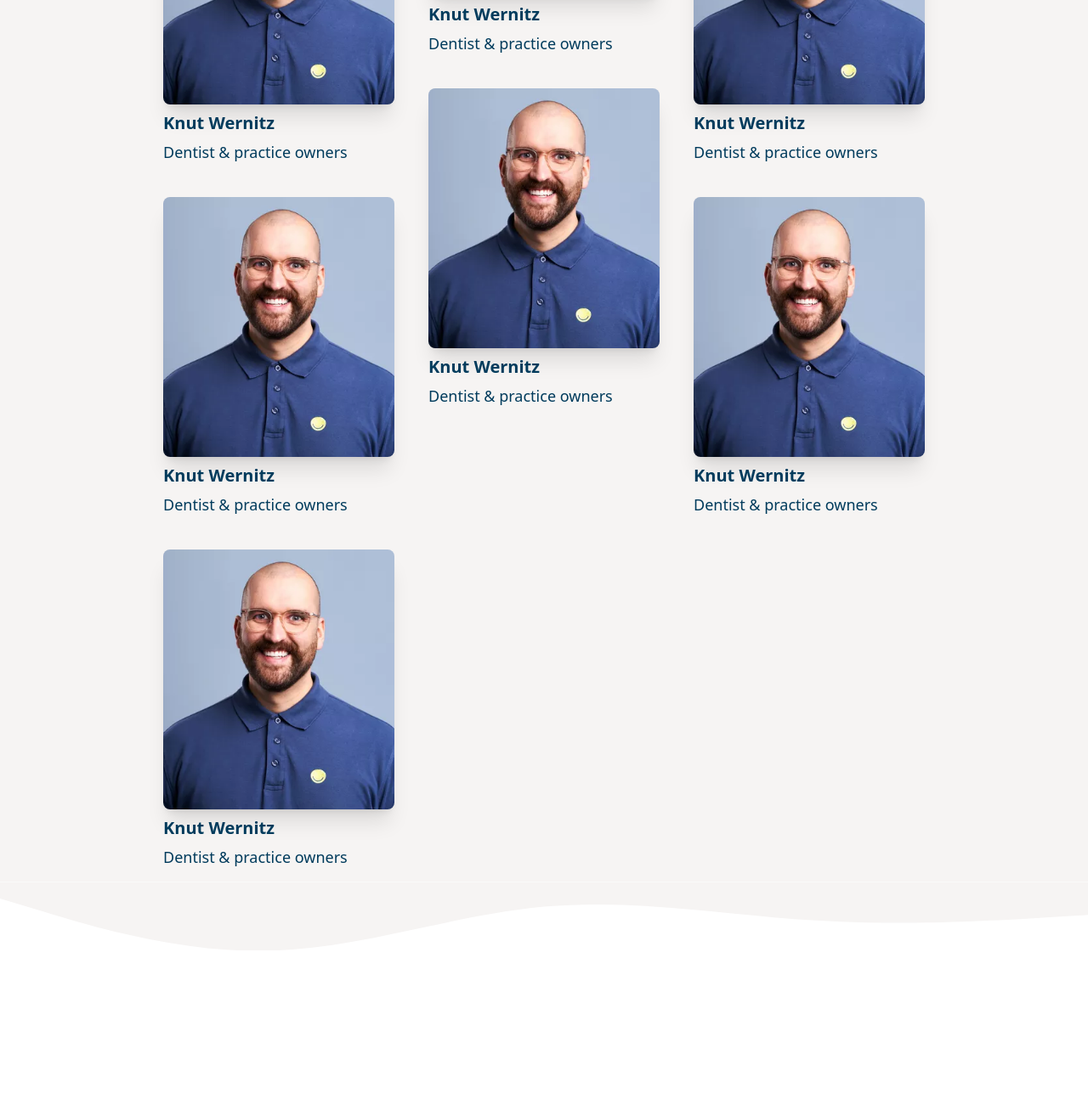
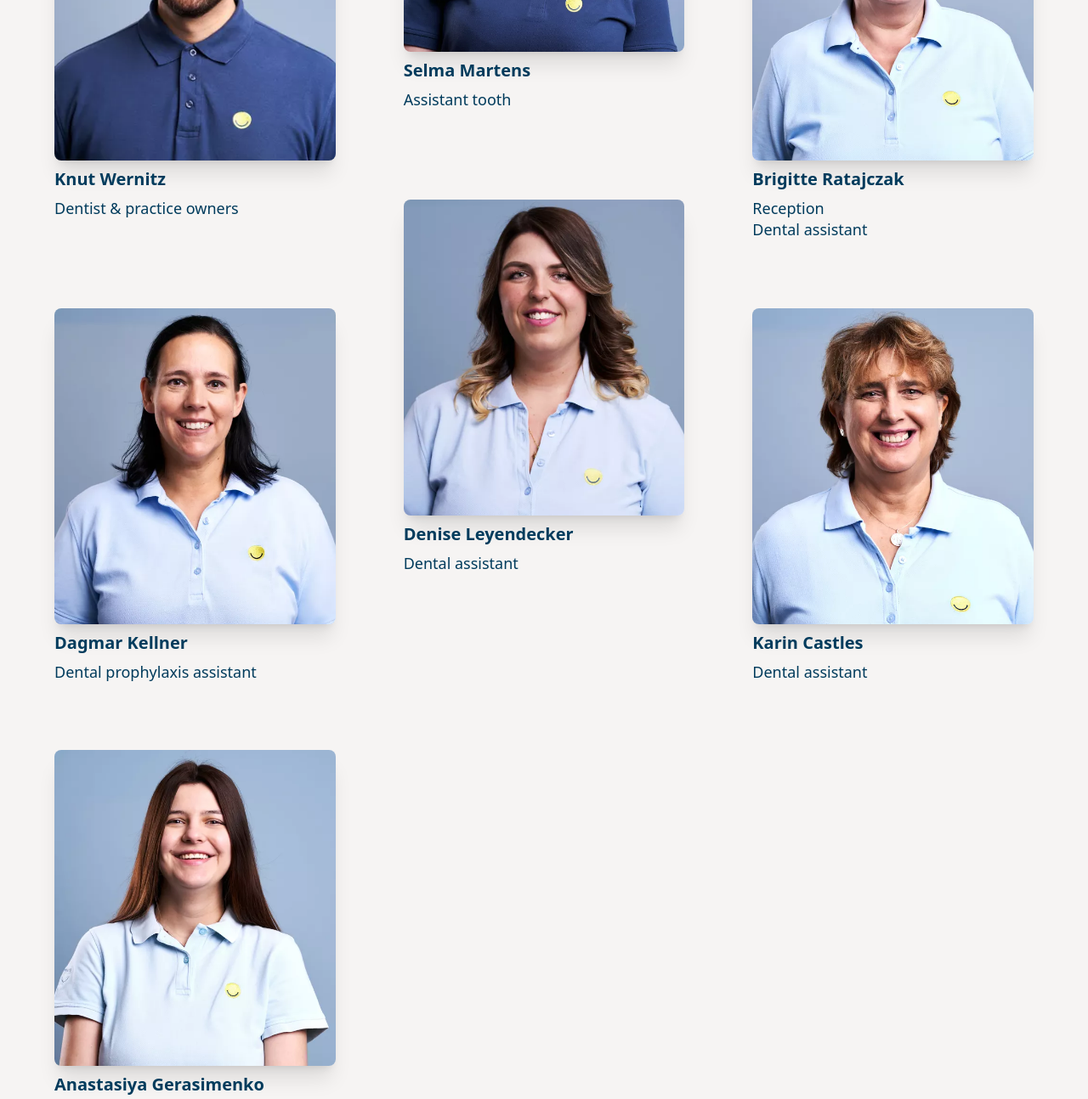
Before and after one commit to vixalien/zahnarzt-clone, a website built with Vite: page index.html in a window 1280 px wide. Shown: the part 2471-3765 px from the top of the page at 85% size. Before the commit the page ends 3590 px from the top, so only its background shows below. Built offline with nearby package versions, Linux system fonts and the light colour scheme.

Commit message:
add images for team

```diff
--- a/index.html
+++ b/index.html
@@ -201,8 +201,8 @@
         </div>
       </div>
     </div>
-    <svg class="w-full h-auto text-[#edf3f6] rotate-180 -mt-1" width="1896" height="121" viewBox="0 0 1896 121" fill="none"
-      xmlns="http://www.w3.org/2000/svg">
+    <svg class="w-full h-auto text-[#edf3f6] rotate-180 -mt-1" width="1896" height="121" viewBox="0 0 1896 121"
+      fill="none" xmlns="http://www.w3.org/2000/svg">
       <path fill-rule="evenodd" clip-rule="evenodd"
         d="M0 62.7232L79 57.9241C158 53.125 316 43.5268 474 53.125C632 62.7232 790 91.5179 948 77.1205C1106 62.7232 1264 5.13391 1422 0.334806C1580 -4.4643 1738 43.5268 1817 67.5223L1896 91.5179V120.312H1817C1738 120.312 1580 120.312 1422 120.312C1264 120.312 1106 120.312 948 120.312C790 120.312 632 120.312 474 120.312C316 120.312 158 120.312 79 120.312H0V62.7232Z"
         fill="currentColor"></path>
@@ -217,11 +217,11 @@
         fill="currentColor"></path>
     </svg>
     <div class="bg-[#f6f4f3] -mt-2">
-      <div class="max-w-5xl w-auto mx-auto p-4 md:px-16">
+      <div class="max-w-[1408px] w-auto mx-auto p-4 md:px-16">
         <div class="mt-4 flex flex-col gap-2">
           <h1 class="text-[#003b5c] text-5xl font-bold md:text-[8rem] lg:mt-12 lg:ml-[10%] z-10">Our Team</h1>
 
-          <div class="grid grid-cols-2 md:grid-cols-3 gap-10 mt-12 team-grid">
+          <div class="grid grid-cols-2 md:grid-cols-3 gap-10 mt-12 team-grid xl:gap-20">
             <div class="flex flex-col gap-2 text-[#003b5c]">
               <img class="aspect-[8/9] object-cover overflow-hidden w-full rounded-lg shadow-xl" src="/images/one.webp">
               <h4 class="font-bold text-xl">Knut Wernitz</h4>
@@ -229,45 +229,46 @@
             </div>
 
             <div class="flex flex-col gap-2 text-[#003b5c]">
-              <img class="aspect-[8/9] object-cover overflow-hidden w-full rounded-lg shadow-xl" src="/images/one.webp">
-              <h4 class="font-bold text-xl">Knut Wernitz</h4>
-              <p class="text-lg leading-snug">Dentist & practice owners</p>
+              <img class="aspect-[8/9] object-cover overflow-hidden w-full rounded-lg shadow-xl" src="/images/selma.webp">
+              <h4 class="font-bold text-xl">Selma Martens</h4>
+              <p class="text-lg leading-snug">Assistant tooth</p>
             </div>
 
             <div class="flex flex-col gap-2 text-[#003b5c]">
-              <img class="aspect-[8/9] object-cover overflow-hidden w-full rounded-lg shadow-xl" src="/images/one.webp">
-              <h4 class="font-bold text-xl">Knut Wernitz</h4>
-              <p class="text-lg leading-snug">Dentist & practice owners</p>
+              <img class="aspect-[8/9] object-cover overflow-hidden w-full rounded-lg shadow-xl" src="/images/brigitte.webp">
+              <h4 class="font-bold text-xl"> Brigitte Ratajczak</h4>
+              <p class="text-lg leading-snug">Reception<br />
+                Dental assistant</p>
             </div>
 
             <div class="flex flex-col gap-2 text-[#003b5c]">
-              <img class="aspect-[8/9] object-cover overflow-hidden w-full rounded-lg shadow-xl" src="/images/one.webp">
-              <h4 class="font-bold text-xl">Knut Wernitz</h4>
-              <p class="text-lg leading-snug">Dentist & practice owners</p>
+              <img class="aspect-[8/9] object-cover overflow-hidden w-full rounded-lg shadow-xl" src="/images/dagmar.webp">
+              <h4 class="font-bold text-xl">Dagmar Kellner</h4>
+              <p class="text-lg leading-snug">Dental prophylaxis assistant</p>
             </div>
 
             <div class="flex flex-col gap-2 text-[#003b5c]">
-              <img class="aspect-[8/9] object-cover overflow-hidden w-full rounded-lg shadow-xl" src="/images/one.webp">
-              <h4 class="font-bold text-xl">Knut Wernitz</h4>
-              <p class="text-lg leading-snug">Dentist & practice owners</p>
+              <img class="aspect-[8/9] object-cover overflow-hidden w-full rounded-lg shadow-xl" src="/images/denise.webp">
+              <h4 class="font-bold text-xl">Denise Leyendecker</h4>
+              <p class="text-lg leading-snug">Dental assistant</p>
             </div>
 
             <div class="flex flex-col gap-2 text-[#003b5c]">
-              <img class="aspect-[8/9] object-cover overflow-hidden w-full rounded-lg shadow-xl" src="/images/one.webp">
-              <h4 class="font-bold text-xl">Knut Wernitz</h4>
-              <p class="text-lg leading-snug">Dentist & practice owners</p>
+              <img class="aspect-[8/9] object-cover overflow-hidden w-full rounded-lg shadow-xl" src="/images/karin.webp">
+              <h4 class="font-bold text-xl"> Karin Castles</h4>
+              <p class="text-lg leading-snug">Dental assistant</p>
             </div>
 
             <div class="flex flex-col gap-2 text-[#003b5c]">
-              <img class="aspect-[8/9] object-cover overflow-hidden w-full rounded-lg shadow-xl" src="/images/one.webp">
-              <h4 class="font-bold text-xl">Knut Wernitz</h4>
-              <p class="text-lg leading-snug">Dentist & practice owners</p>
+              <img class="aspect-[8/9] object-cover overflow-hidden w-full rounded-lg shadow-xl" src="/images/anastasiya.webp">
+              <h4 class="font-bold text-xl">Anastasiya Gerasimenko</h4>
+              <p class="text-lg leading-snug">Dental assistant</p>
             </div>
           </div>
         </div>
       </div>
     </div>
-    <svg class="w-full h-auto text-[#f6f4f3] rotate-180" width="1896" height="121" viewBox="0 0 1896 121" fill="none"
+    <svg class="w-full h-auto text-[#f6f4f3] rotate-180 -mt-2" width="1896" height="121" viewBox="0 0 1896 121" fill="none"
       xmlns="http://www.w3.org/2000/svg">
       <path fill-rule="evenodd" clip-rule="evenodd"
         d="M0 62.7232L79 57.9241C158 53.125 316 43.5268 474 53.125C632 62.7232 790 91.5179 948 77.1205C1106 62.7232 1264 5.13391 1422 0.334806C1580 -4.4643 1738 43.5268 1817 67.5223L1896 91.5179V120.312H1817C1738 120.312 1580 120.312 1422 120.312C1264 120.312 1106 120.312 948 120.312C790 120.312 632 120.312 474 120.312C316 120.312 158 120.312 79 120.312H0V62.7232Z"
```
Also changed, not shown: public/images/anastasiya.webp (added), public/images/brigitte.webp (added), public/images/dagmar.webp (added), public/images/denise.webp (added), public/images/karin.webp (added), public/images/selma.webp (added).
